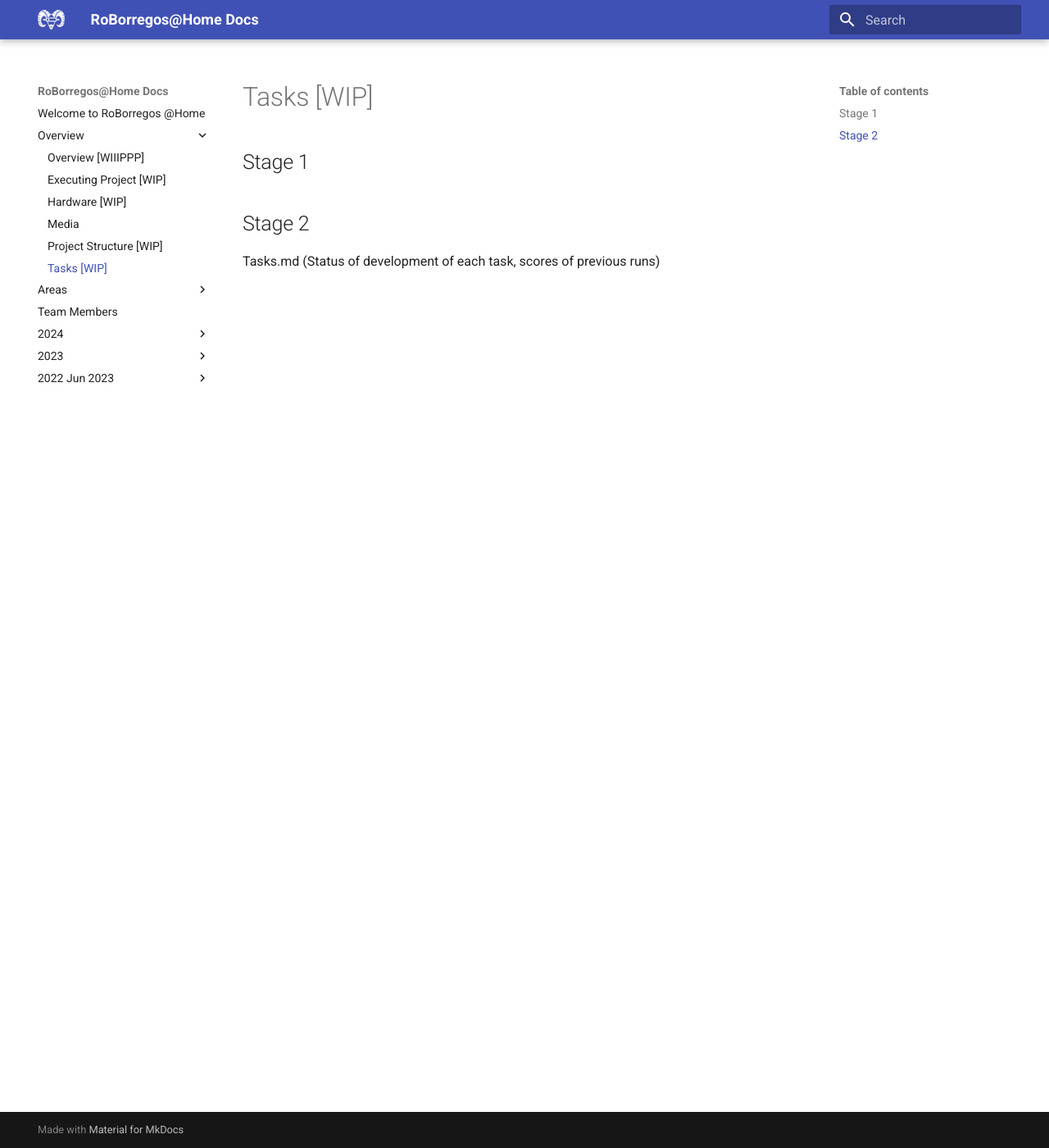
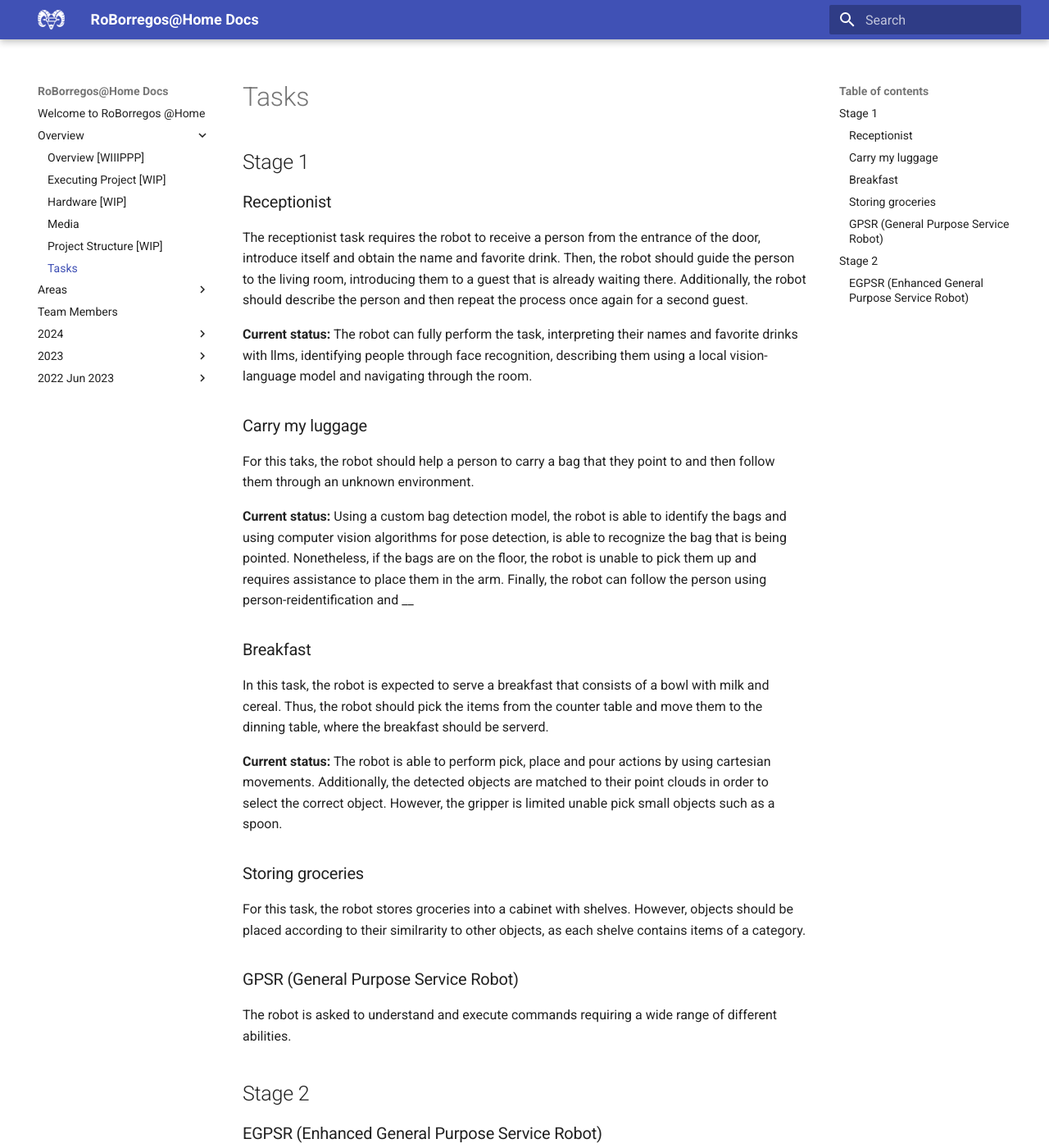
Before and after one commit to RoBorregos/Home-Docs, an MkDocs documentation site: the page built from docs/Overview/Tasks.md, in a window 1280 px wide and 1400 px high. Shown: the whole window at 82% size. Built offline with MkDocs 1.6.1 and Material for MkDocs 9.7.7, drawn with Linux system fonts in a browser that asks for light colours.

Commit message:
Added tasks

```diff
--- a/docs/Overview/Tasks.md
+++ b/docs/Overview/Tasks.md
@@ -1,9 +1,30 @@
-# Tasks [WIP]
+# Tasks
 
 ## Stage 1
+### Receptionist
+The receptionist task requires the robot to receive a person from the entrance of the door, introduce itself and obtain the name and favorite drink. Then, the robot should guide the person to the living room, introducing them to a guest that is already waiting there. Additionally, the robot should describe the person and then repeat the process once again for a second guest.
 
+**Current status:**
+The robot can fully perform the task, interpreting their names and favorite drinks with llms, identifying people through face recognition, describing them using a local vision-language model and navigating through the room.
+
+### Carry my luggage
+For this taks, the robot should help a person to carry a bag that they point to and then follow them through an unknown environment.
+
+**Current status:**
+Using a custom bag detection model, the robot is able to identify the bags and using computer vision algorithms for pose detection, is able to recognize the bag that is being pointed. Nonetheless, if the bags are on the floor, the robot is unable to pick them up and requires assistance to place them in the arm. Finally, the robot can follow the person using person-reidentification and __
+
+### Breakfast
+In this task, the robot is expected to serve a breakfast that consists of a bowl with milk and cereal. Thus, the robot should pick the items from the counter table and move them to the dinning table, where the breakfast should be serverd.
+
+**Current status:**
+The robot is able to perform pick, place and pour actions by using cartesian movements. Additionally, the detected objects are matched to their point clouds in order to select the correct object. However, the gripper is limited unable pick small objects such as a spoon.
+
+### Storing groceries
+For this task, the robot stores groceries into a cabinet with shelves. However, objects should be placed according to their similrarity to other objects, as each shelve contains items of a category.
+
+### GPSR (General Purpose Service Robot)
+The robot is asked to understand and execute commands requiring a wide range of different abilities.
 
 ## Stage 2
 
-
-Tasks.md (Status of development of each task, scores of previous runs)
+### EGPSR (Enhanced General Purpose Service Robot)
```
Also changed, not shown: docs/2024/Computer Vision/Human Analysis/Person Description.md (added, +5 -0 lines).
